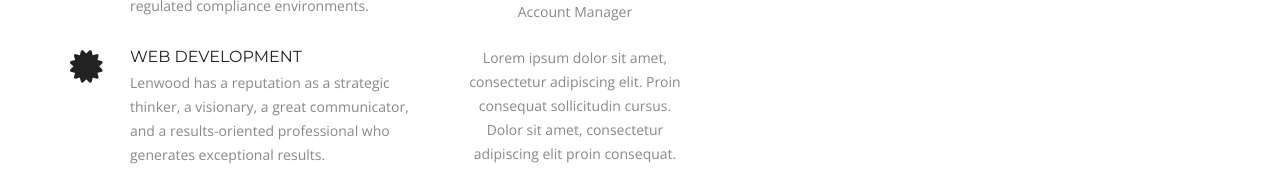
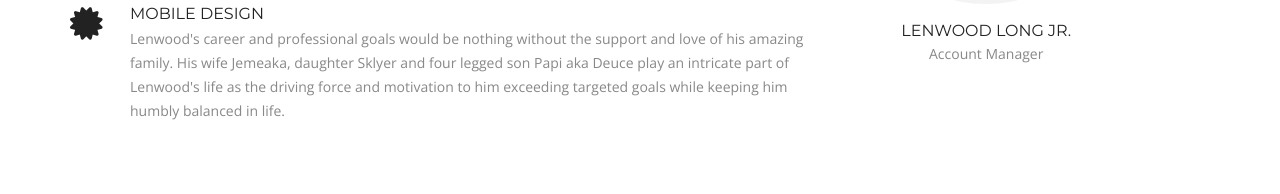
Before and after one commit to noahking27/LenwoodProfessionalPortfolio, a plain HTML site: page index.html in a window 1280 px wide. Shown: the part 1441-1635 px from the top of the page. Drawn offline with nearby package versions, Linux system fonts and the light colour scheme.

Commit message:
Add files via upload

```diff
--- a/css/style.css
+++ b/css/style.css
@@ -587,7 +587,7 @@ img {
 }
 
 .team-leader-box {
-    width: 30.66%;
+    width: 75.66%;
     margin-right: 3.82979%;
     height: 490px;
     overflow: hidden;
--- a/index.html
+++ b/index.html
@@ -74,7 +74,7 @@
         <div class="container">
             <h2>About</h2>
             <div class="row">
-                <div class="col-lg-4 col-sm-6 wow fadeInLeft delay-05s">
+                <div class="col-lg-8 col-sm-6 wow fadeInLeft delay-05s">
                     <div class="service-list">
                         <div class="service-list-col1">
                             <i class="fa-certificate"></i>
@@ -109,7 +109,7 @@
                         </div>
                     </div>
                 </div>
-                <figure class="col-lg-8 col-sm-6  text-center wow fadeInUp delay-02s">
+                <figure class="col-lg-4 col-sm-6  text-center wow fadeInUp delay-02s">
 <!--                     <img src="img/lenwood.jpg" alt="Lenwood Long Photo"> -->
 <div class="team-leader-block clearfix">
                 <div class="team-leader-box">
@@ -135,7 +135,7 @@
                     </div>
                     <h3 class="wow fadeInDown delay-03s">Lenwood Long Jr.</h3>
                     <span class="wow fadeInDown delay-03s">Account Manager</span>
-                    <p class="wow fadeInDown delay-03s">Lorem ipsum dolor sit amet, consectetur adipiscing elit. Proin consequat sollicitudin cursus. Dolor sit amet, consectetur adipiscing elit proin consequat.</p>
+                  <!--   <p class="wow fadeInDown delay-03s">Lorem ipsum dolor sit amet, consectetur adipiscing elit. Proin consequat sollicitudin cursus. Dolor sit amet, consectetur adipiscing elit proin consequat.</p> -->
                 </div>
 
 
```
